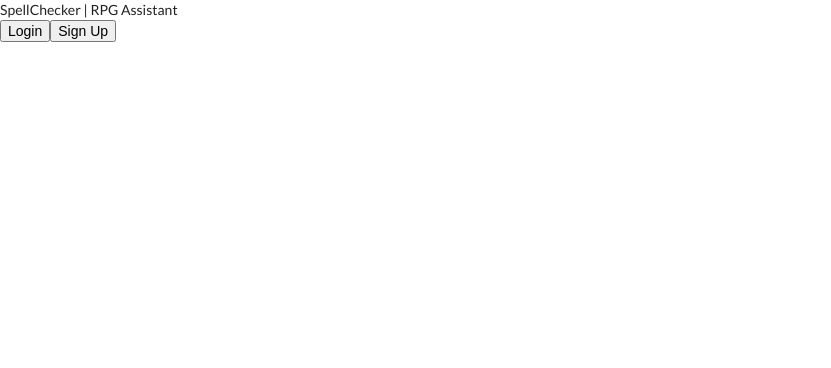
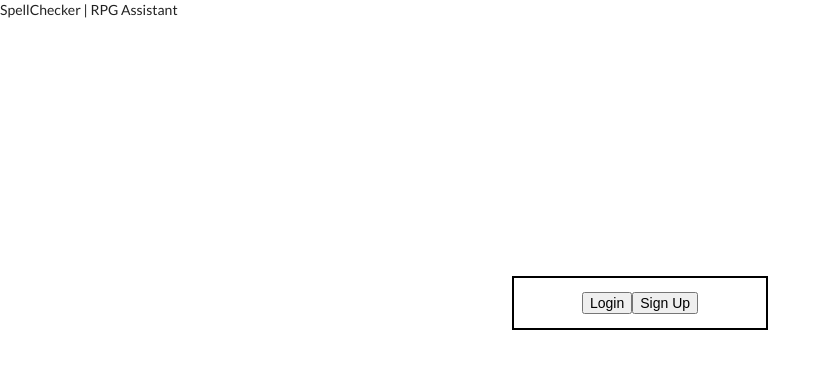
Before and after one commit to trevor-jameson/v2-frontend-spell-checker, a React (Create React App) app: page / in a window 1280 px wide. Shown: the top 368 px of the page, without its empty margins (0-831 px from the left). Built offline with nearby package versions, Linux system fonts and the light colour scheme; a web font is replaced by a local one.

Commit message:
styling for login added

```diff
--- a/src/components/LandingPage.js
+++ b/src/components/LandingPage.js
@@ -1,8 +1,17 @@
 import React from 'react'
+import styled from 'styled-components'
 
 import Login from './Login'
 import Signup from './Signup'
 import Welcome from './Welcome'
+
+const StyledLandingContainer = styled.div`
+    border: 2px solid black;
+    margin: 20% auto;
+    padding: 1em;
+    text-align: center;
+    max-width: 20%;
+`
 
 export default class LandingPage extends React.Component {
     state = {
@@ -24,9 +33,9 @@ export default class LandingPage extends React.Component {
 
     render(){
         return (
-            <div id='landing-page'>
+            <StyledLandingContainer>
                 {this.pageToRender()}
-            </div>
+            </StyledLandingContainer>
         )
     }
 }
--- a/src/components/SpellCard.js
+++ b/src/components/SpellCard.js
@@ -5,14 +5,15 @@ const StyledSpellCard = styled.div`
     padding: 2em;
 `
 const SpellCard = (props) => {
-    const { name, desc, klass } = props.spell
+    debugger
+    const { name, desc, klasses } = props.spell
     return (
       <StyledSpellCard>
         Name: {name}
         <br />
+        Classes: {klasses.split(' ').join(' & ')}
+        <br />
         Description: {desc}
-        <br />
-        Klasses: {klass}
         <br />
       </StyledSpellCard>
     );
```
